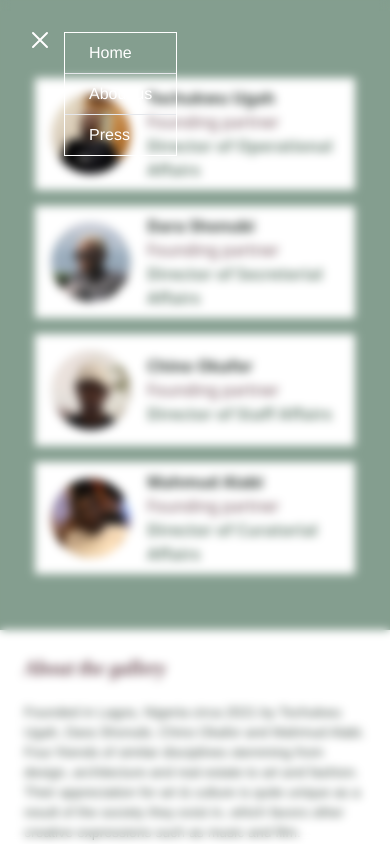
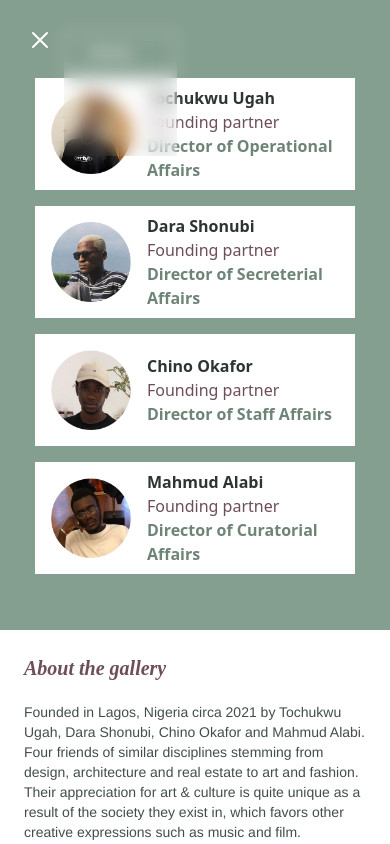
Before and after one commit to AgudaD/Art-Roost, a React (Vite) app: page /about in a window 390 px wide. Both pictures are taken after a click on the element 195 px from the left and 31 px from the top of the page. Shown: the top 844 px of the page. Built offline with nearby package versions, Linux system fonts and the light colour scheme; a web font is replaced by a local one.

Commit message:
new commit

```diff
--- a/src/App.jsx
+++ b/src/App.jsx
@@ -6,6 +6,7 @@ import Press from "./Pages/Press";
 import Pascal from "./Pages/Pascal";
 import Oluwatobiloba from "./Pages/Oluwatobiloba";
 import LoadingScreen from "./Components/LoadingScreen";
+import Carousel from "./Components/Carousel";
 
 
 function App() {
@@ -26,6 +27,7 @@ function App() {
         <Route path="/oluwatobiloba" element={<Oluwatobiloba />} />
       </Routes>
       ) : (<LoadingScreen />)}
+      {/* <Carousel /> */}
     </>
   );
 }
--- /dev/null
+++ b/src/Components/Carousel.jsx
@@ -0,0 +1,17 @@
+import art1 from '../assets/art1.png'
+import art3 from '../assets/art3.png'
+import art4 from '../assets/art4.png'
+
+const Carousel = () => {
+  return (
+    <div className="bg-[#849E8F] h-auto p-4">
+      <div className='flex justify-center items-center gap-12'>
+        <img src={art1} alt="" className='w-[317px] h-auto -rotate-[13.8deg] ' />
+        <img src={art3} alt="" className='w-[317px] h-auto' />
+        <img src={art4} alt="" className='w-[317px] h-auto rotate-[13.8deg]' />
+      </div>
+    </div>
+  )
+}
+
+export default Carousel
--- a/src/Components/Navbar.jsx
+++ b/src/Components/Navbar.jsx
@@ -12,7 +12,7 @@ const Navbar = () => {
       // document.body.style.overflow = "scroll";
     }
     return () => {
-      document.body.style.overflow = "scroll";
+      // document.body.style.overflow = "scroll";
     }
   }, [!open])
 
@@ -37,7 +37,7 @@ const Navbar = () => {
         className="fixed z-50 top-0 left-0 overflow-hidden hidden h-screen w-full"
         style={{
           display: open && "block",
-          backdropFilter: open && "blur(5px)",
+          backdropFilter: open && "",
         }}
       >
         <div
@@ -52,7 +52,7 @@ const Navbar = () => {
           <ion-icon name="close-outline" size="large"></ion-icon>
         </div>
         <nav
-          className="absolute top-8 left-6 opacity-0 text-white font-helvetica border border-white"
+          className="absolute top-8 left-6 opacity-0 blur text-white font-helvetica border border-white"
           style={{
             opacity: open && "1",
             transform: open && "translate(40px)",
--- a/src/Pages/AboutUs.jsx
+++ b/src/Pages/AboutUs.jsx
@@ -1,17 +1,23 @@
-import Navbar from './../Components/Navbar';
-import Founders from '../Components/Founders'
-import AboutGallery from '../Components/AboutGallery';
-import Footer from '../Components/Footer';
+import { motion as m } from "framer-motion";
+import Navbar from "./../Components/Navbar";
+import Founders from "../Components/Founders";
+import AboutGallery from "../Components/AboutGallery";
+import Footer from "../Components/Footer";
 
 const AboutUs = () => {
   return (
-    <div className="bg-[#849E8F]">
+    <m.div
+      initial={{ opacity: 0 }}
+      animate={{ opacity: 1 }}
+      transition={{ duration: 0.75 }}
+      className="bg-[#849E8F]"
+    >
       <Navbar />
       <Founders />
       <AboutGallery />
       <Footer />
-    </div>
-  )
-}
+    </m.div>
+  );
+};
 
-export default AboutUs
+export default AboutUs;
--- a/src/Pages/Oluwatobiloba.jsx
+++ b/src/Pages/Oluwatobiloba.jsx
@@ -1,14 +1,20 @@
-import AboutOluwatobiloba from '../Components/AboutOluwatobiloba'
-import Footer from '../Components/Footer'
-import DFDF from './../Components/DFDF';
+import { motion as m } from "framer-motion";
+import AboutOluwatobiloba from "../Components/AboutOluwatobiloba";
+import Footer from "../Components/Footer";
+import DFDF from "./../Components/DFDF";
 
 const Oluwatobiloba = () => {
   return (
-    <div className="bg-[#849E8F]">
+    <m.div
+      initial={{ opacity: 0 }}
+      animate={{ opacity: 1 }}
+      transition={{ duration: 0.75 }}
+      className="bg-[#849E8F]"
+    >
       <AboutOluwatobiloba />
       <Footer />
-    </div>
-  )
-}
+    </m.div>
+  );
+};
 
-export default Oluwatobiloba
+export default Oluwatobiloba;
--- a/src/Pages/Pascal.jsx
+++ b/src/Pages/Pascal.jsx
@@ -1,13 +1,19 @@
-import AboutPascal from '../Components/AboutPascal'
-import Footer from '../Components/Footer'
+import { motion as m } from "framer-motion";
+import AboutPascal from "../Components/AboutPascal";
+import Footer from "../Components/Footer";
 
 const Pascal = () => {
   return (
-    <div className="bg-[#849E8F]">
+    <m.div
+      initial={{ opacity: 0 }}
+      animate={{ opacity: 1 }}
+      transition={{ duration: 0.75 }}
+      className="bg-[#849E8F]"
+    >
       <AboutPascal />
       <Footer />
-    </div>
-  )
-}
+    </m.div>
+  );
+};
 
-export default Pascal
+export default Pascal;
--- a/src/Pages/Press.jsx
+++ b/src/Pages/Press.jsx
@@ -1,15 +1,21 @@
-import Navbar from '../Components/Navbar'
-import FromUs from '../Components/FromUs'
-import Footer from '../Components/Footer'
+import { motion as m } from "framer-motion";
+import Navbar from "../Components/Navbar";
+import FromUs from "../Components/FromUs";
+import Footer from "../Components/Footer";
 
 const Press = () => {
   return (
-    <div className="bg-[#849E8F]">
+    <m.div
+      initial={{ opacity: 0 }}
+      animate={{ opacity: 1 }}
+      transition={{ duration: 0.75 }}
+      className="bg-[#849E8F]"
+    >
       <Navbar />
       <FromUs />
       <Footer />
-    </div>
-  )
-}
+    </m.div>
+  );
+};
 
-export default Press
+export default Press;
--- a/src/index.css
+++ b/src/index.css
@@ -6,6 +6,10 @@
 @tailwind components;
 @tailwind utilities;
 
+.blur{
+    backdrop-filter: blur(5px);
+    -webkit-backdrop-filter: blur(5px);
+}
 ion-icon{
     color: white;
 }
```
Also changed, not shown: src/assets/art1.png (renamed from src/assets/chino.png), src/assets/art5.png (added).
